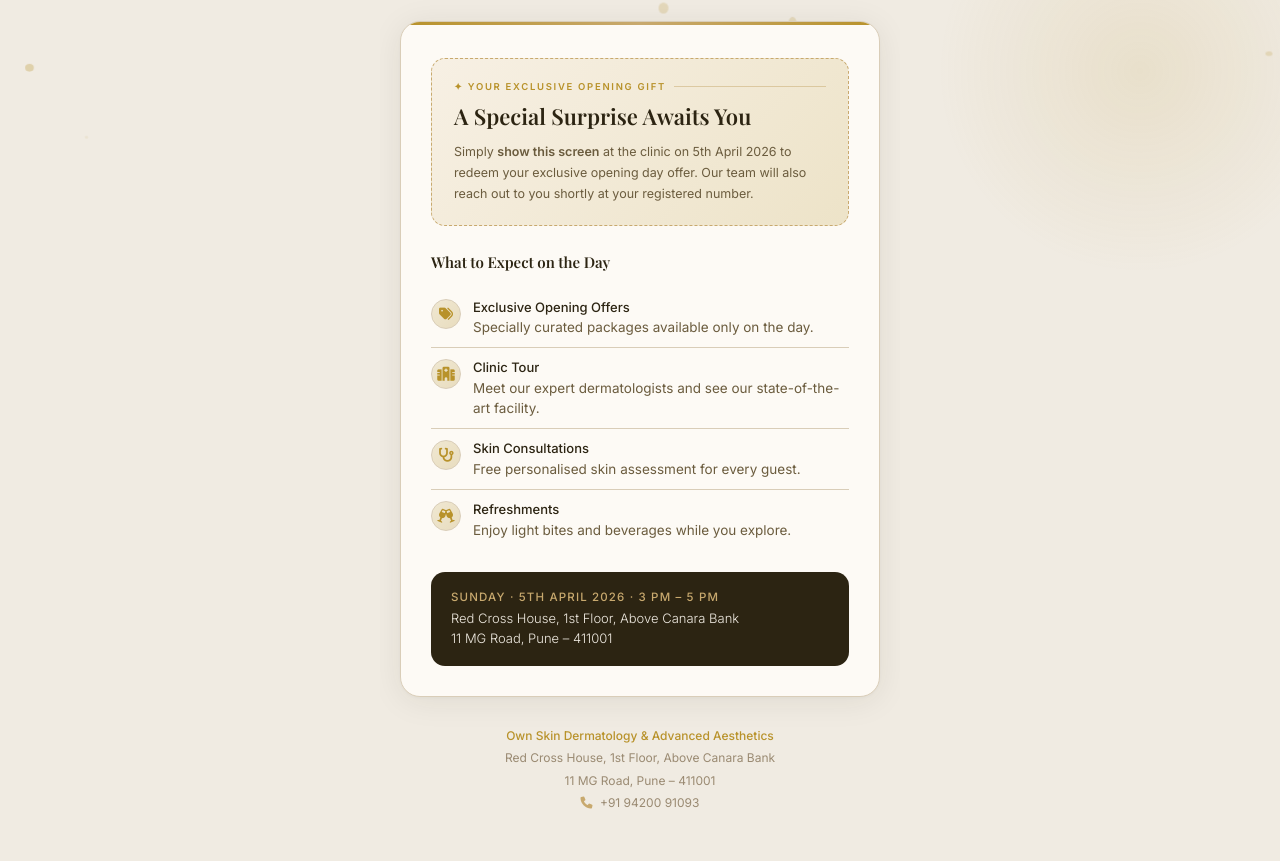
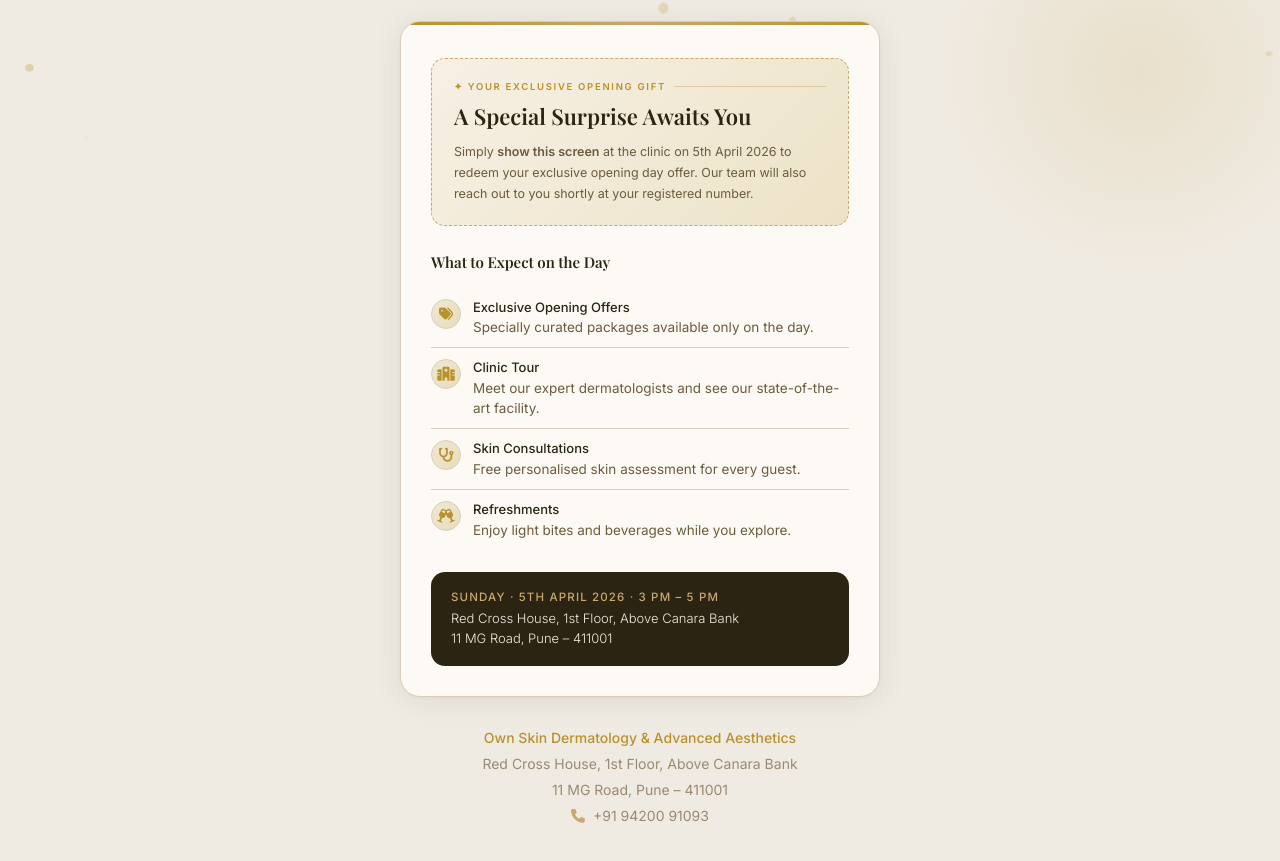
Before and after one commit to DigitalWebGraphix/Ownskin, a plain HTML site: page ownskin-congo.html in a window 1280 px wide. Shown: the part 589-1450 px from the top of the page. Drawn offline with nearby package versions, Linux system fonts and the light colour scheme; a web font is replaced by a local one.

Commit message:
Update project files in main

```diff
--- a/ownskin-congo.html
+++ b/ownskin-congo.html
@@ -256,7 +256,7 @@
   /* ── Footer ── */
   .footer {
     text-align: center; margin-top: 28px;
-    font-size: 12px; color: var(--muted); line-height: 1.85;
+    font-size: 14px; color: var(--muted); line-height: 1.85;
     font-family: 'Inter', sans-serif;
   }
   .footer strong { color: var(--gold); font-weight: 500; }
```
